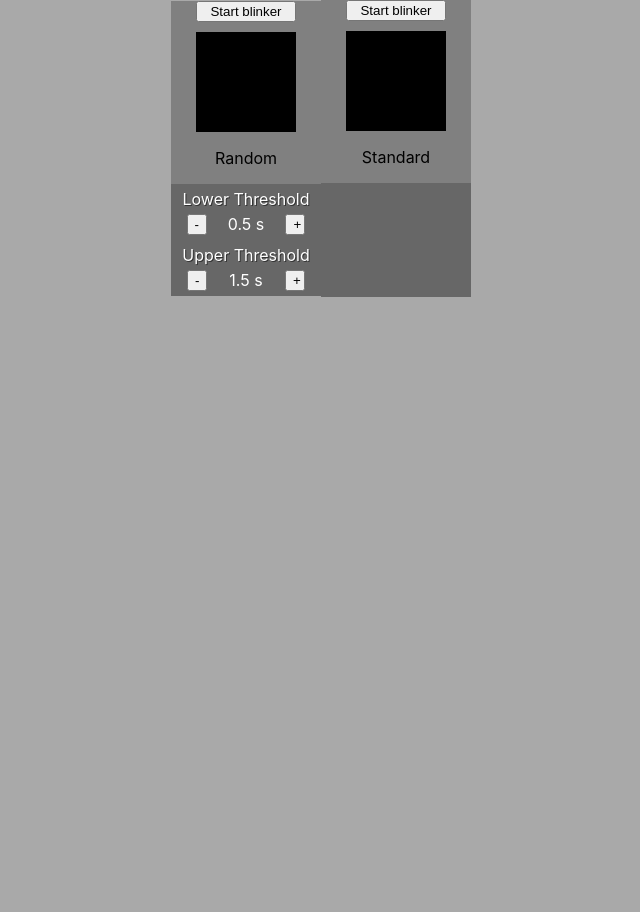
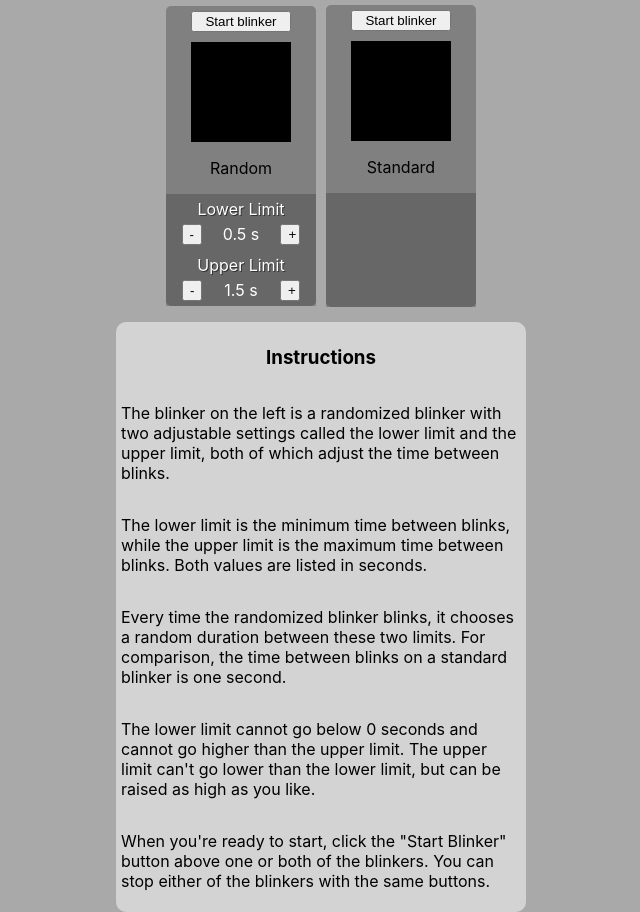
Before and after one commit to zascherrer/RandomBlinker, a React (Create React App) app: page / in a window 1280 px wide. Shown: the whole page, without its empty margins (319-959 px from the left). Before the commit the page ends 800 px from the top, so only its background shows below. Built offline with nearby package versions, Linux system fonts and the light colour scheme.

Commit message:
Created a description box for the SideBySide scene. Updated the margins and border radii of several objects so that they look nicer.

```diff
--- a/src/Components/BlinkerContainer/blinkerContainer.js
+++ b/src/Components/BlinkerContainer/blinkerContainer.js
@@ -63,13 +63,13 @@ class BlinkerContainer extends Component {
             />
             <ValueBar
               displayValue={this.state.minimumPeriod / 1000}
-              valueType="Lower Threshold"
+              valueType="Lower Limit"
               valueDecrease={this.minimumPeriodDecrease}
               valueIncrease={this.minimumPeriodIncrease}
             />
             <ValueBar
               displayValue={this.state.maximumPeriod / 1000}
-              valueType="Upper Threshold"
+              valueType="Upper Limit"
               valueDecrease={this.maximumPeriodDecrease}
               valueIncrease={this.maximumPeriodIncrease}
             />
--- a/src/Components/Button/button.css
+++ b/src/Components/Button/button.css
@@ -1,5 +1,6 @@
 .button {
   width: 100px;
+  margin-top: 5px;
 }
 
 .miniButton {
--- a/src/Components/Panel/panel.css
+++ b/src/Components/Panel/panel.css
@@ -3,4 +3,6 @@
   width: 150px;
   background-color: gray;
   z-index: 0;
+  margin: 5px;
+  border-radius: 5px;
 }
--- a/src/Components/Scenes/SideBySide/sideBySide.css
+++ b/src/Components/Scenes/SideBySide/sideBySide.css
@@ -8,3 +8,16 @@
   justify-content: center;
   align-items: center;
 }
+
+.description-box {
+  display: flex;
+  flex-direction: column;
+  align-items: center;
+  width: 400px;
+  background-color: lightgray;
+  margin-left: auto;
+  margin-right: auto;
+  margin-top: 10px;
+  border-radius: 10px;
+  padding: 5px;
+}
--- a/src/Components/Scenes/SideBySide/sideBySide.js
+++ b/src/Components/Scenes/SideBySide/sideBySide.js
@@ -13,9 +13,19 @@ class SideBySide extends Component {
 
   render() {
     return(
-      <div className="container">
-        <BlinkerContainer isRandom={true}/>
-        <BlinkerContainer isRandom={false}/>
+      <div>
+        <div className="container">
+          <BlinkerContainer isRandom={true}/>
+          <BlinkerContainer isRandom={false}/>
+        </div>
+        <div className="description-box">
+          <h3>Instructions</h3>
+          <p>The blinker on the left is a randomized blinker with two adjustable settings called the lower limit and the upper limit, both of which adjust the time between blinks.</p>
+          <p>The lower limit is the minimum time between blinks, while the upper limit is the maximum time between blinks. Both values are listed in seconds.</p>
+          <p>Every time the randomized blinker blinks, it chooses a random duration between these two limits. For comparison, the time between blinks on a standard blinker is one second.</p>
+          <p>The lower limit cannot go below 0 seconds and cannot go higher than the upper limit. The upper limit can't go lower than the lower limit, but can be raised as high as you like.</p>
+          <p>When you're ready to start, click the "Start Blinker" button above one or both of the blinkers. You can stop either of the blinkers with the same buttons.</p>
+        </div>
       </div>
     );
   }
```
